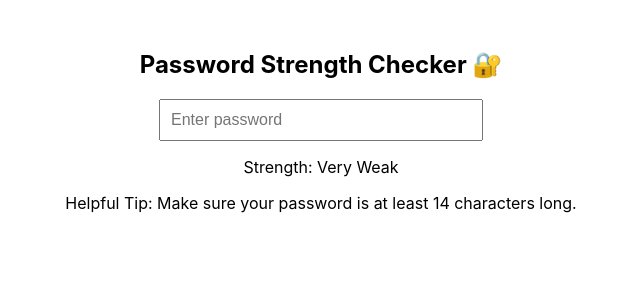
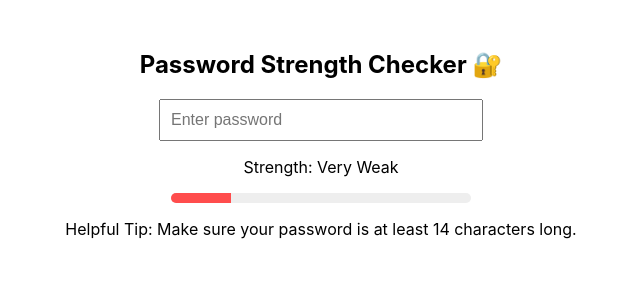
Before and after one commit to KodiKat93/password-strength-checker, a React (Create React App) app: page / in a window 1280 px wide. Shown: the top 300 px of the page, without its empty margins (319-959 px from the left). Built offline with nearby package versions, Linux system fonts and the light colour scheme.

Commit message:
feat: add colour-coded password strength meter.

```diff
--- a/src/App.css
+++ b/src/App.css
@@ -8,3 +8,23 @@ input{
   font-size: 16px;
   width: 300px;
 }
+
+.strength-meter {
+  width: 300px;
+  height: 10px;
+  background-color: #eee;
+  border-radius: 5px;
+  margin: 10px auto;
+  overflow: hidden;
+}
+
+.meter-bar {
+  height: 100%;
+  transition: width 0.3s ease;
+}
+
+.strength-0 { width: 20%; background-color: #ff4d4d; }   /* Very Weak */
+.strength-1 { width: 40%; background-color: #ff944d; }   /* Weak */
+.strength-2 { width: 60%; background-color: #ffc107; }   /* Moderate */
+.strength-3 { width: 80%; background-color: #4caf50; }   /* Strong */
+.strength-4 { width: 100%; background-color: #00bcd4; }  /* Very Strong */
--- a/src/App.js
+++ b/src/App.js
@@ -22,11 +22,12 @@ function App() {
 
     return {
       level: levels[score] || "Very Weak",
-      tip: tips[score] || tips[0]
+      tip: tips[score] || tips[0],
+      score: score
     };
   };
 
-  const {level, tip} = checkStrength(password);
+  const {level, tip, score} = checkStrength(password);
 
   return (
     <div className="App">
@@ -38,8 +39,14 @@ function App() {
       onChange={(e) => setPassword(e.target.value)}
       />
       <p>Strength: {level}</p>
+
+      <div className="strength-meter">
+        <div className={`meter-bar strength-${score}`}></div>
+      </div>
+
       <p>Helpful Tip: {tip}</p>
     </div>
+
   );
 }
 
```
